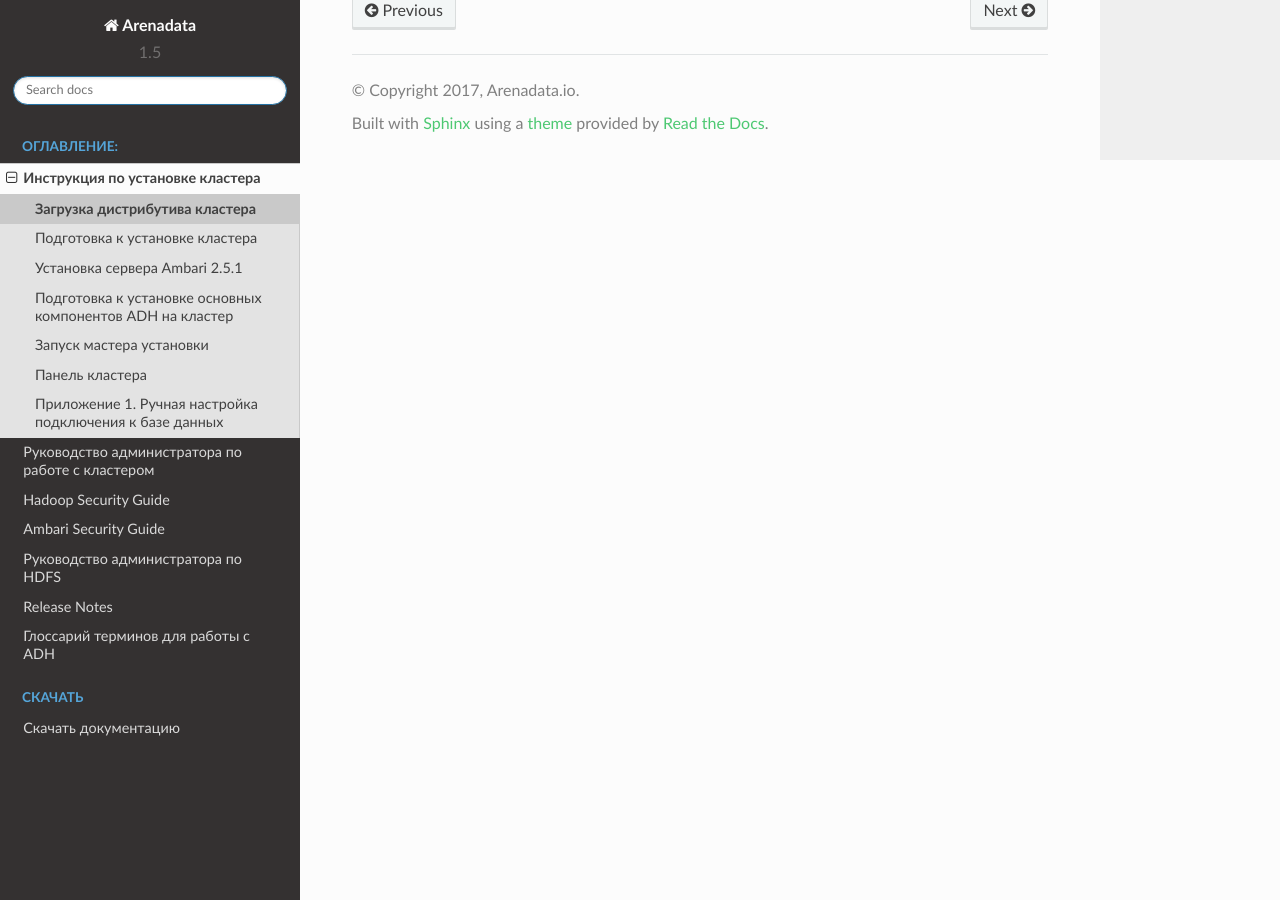
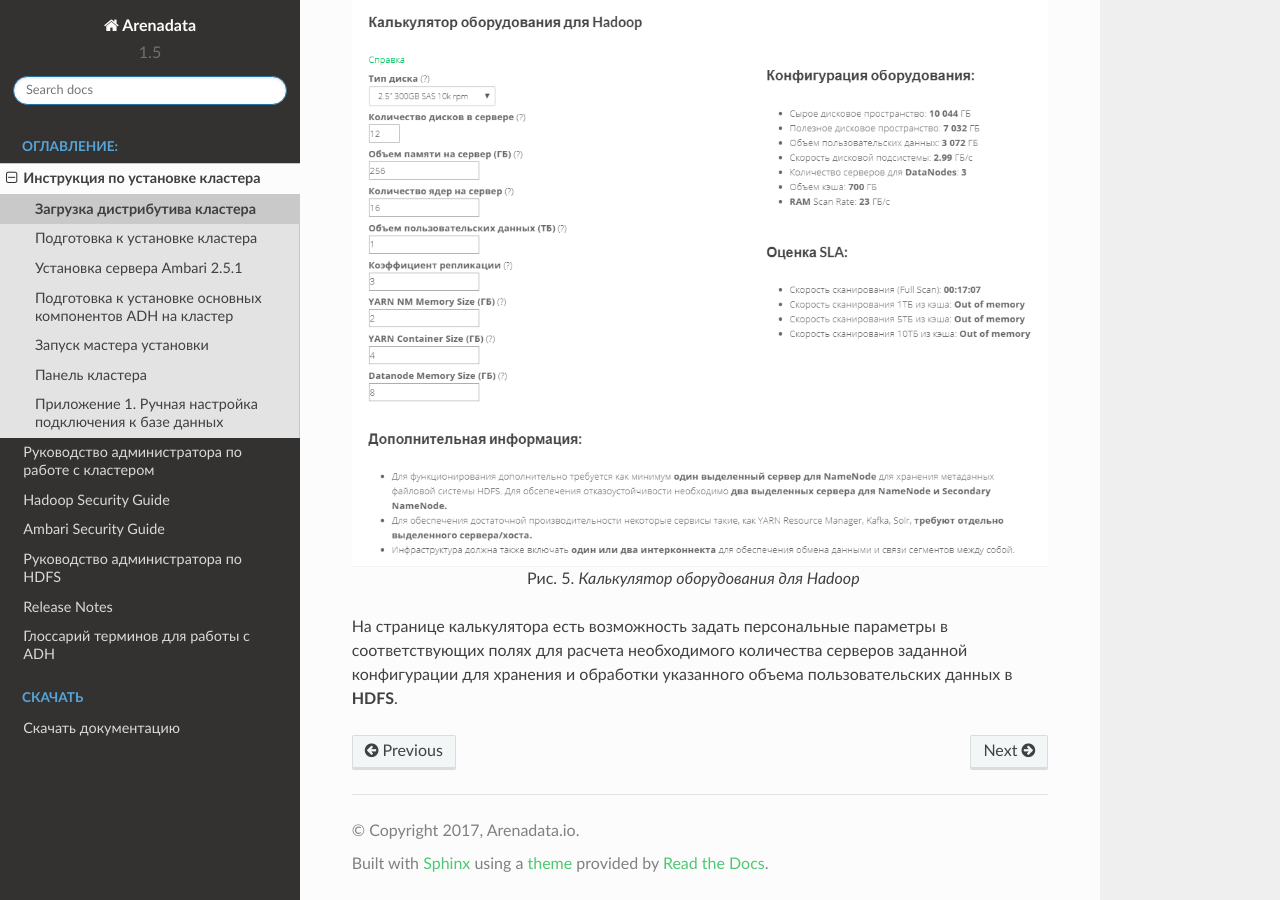
Before and after one commit to arenadata/docs_adps, a Sphinx documentation site: the page built from source/install/download.rst, in a window 1280 px wide and 900 px high, scrolled down 3129 px. Built offline with Sphinx 7.4.7 and the Read the Docs theme 2.0.0, drawn with Linux system fonts in a browser that asks for light colours; some of the changed lines change nothing that is shown.

Commit message:
Update download.rst

```diff
--- a/source/install/download.rst
+++ b/source/install/download.rst
@@ -6,7 +6,7 @@
 
 .. _install_form-download:
 
-.. figure:: source/imgs/install_form-download.*
+.. figure:: ../imgs/install_form-download.*
    :align: center
 
    Заявка для загрузки продукта
@@ -23,7 +23,7 @@
 
 .. _install_pic4:
 
-.. figure:: source/imgs/install_pic4.*
+.. figure:: ../imgs/install_pic4.*
    :align: center
 
    Заявка принята
@@ -33,7 +33,7 @@
 
 .. _install_app-store:
 
-.. figure:: source/imgs/install_app-store.*
+.. figure:: ../imgs/install_app-store.*
    :align: center
 
    Магазин Приложений
@@ -49,7 +49,7 @@
 
 .. _install_download-ADH1.5:
 
-.. figure:: source/imgs/install_download-ADH1.5.*
+.. figure:: ../imgs/install_download-ADH1.5.*
    :align: center
 
    Arenadata Hadoop 1.5
@@ -79,7 +79,10 @@
 
 .. _install_calc-ADH1.5:
 
-.. figure:: source/imgs/install_calc-ADH1.5.*
+.. figure:: ../imgs/install_calc-ADH1.5.*
    :align: center
 
    Калькулятор оборудования для Hadoop
+
+
+На странице калькулятора есть возможность задать персональные параметры в соответствующих полях для расчета необходимого количества серверов заданной конфигурации для хранения и обработки указанного объема пользовательских данных в **HDFS**.
```
